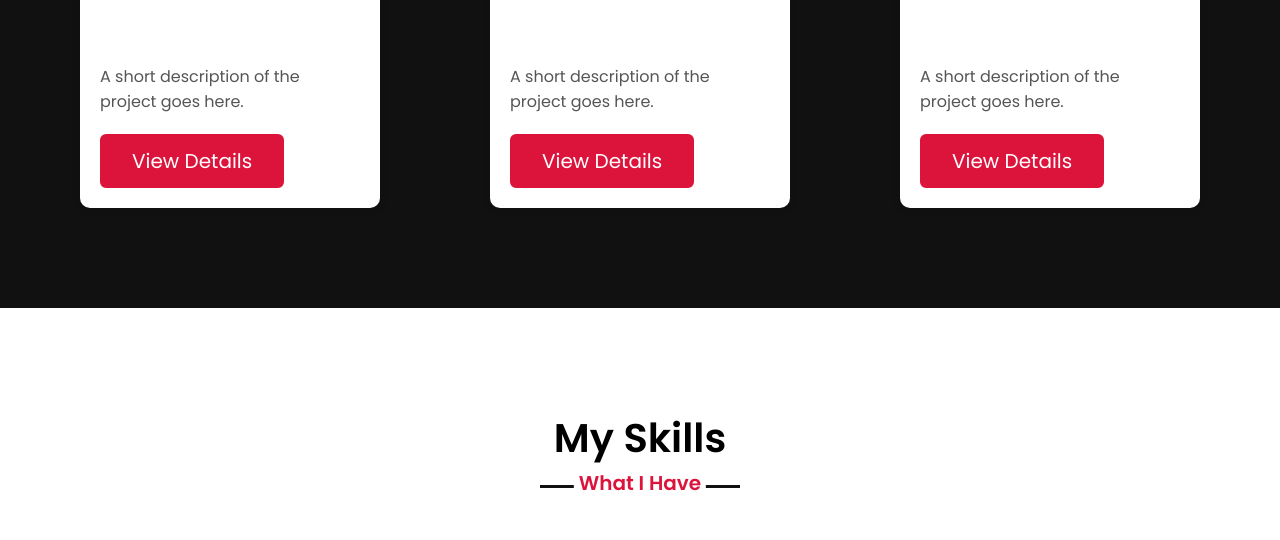
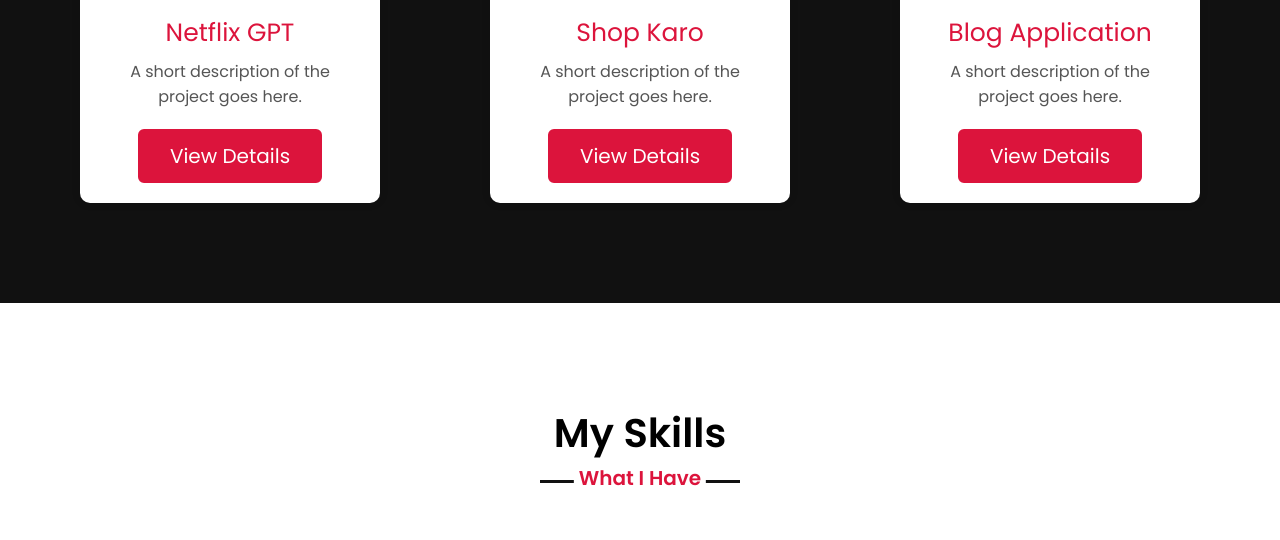
Before and after one commit to harishkgit9640/Personal_Portfolio, a plain HTML site: page index.html in a window 1280 px wide. Shown: the part 1959-2499 px from the top of the page. Drawn offline with nearby package versions, Linux system fonts and the light colour scheme; a web font is replaced by a local one.

Commit message:
some css changes

```diff
--- a/index.html
+++ b/index.html
@@ -94,23 +94,21 @@
         <div class="max-width">
             <div class="title">My Project</div>
             <div class="serv-content">
-
-
                 <div class="project-card">
                     <img src="./asset/projects/project-1.png" alt="Netflix GPT">
-                    <h3>Project One</h3>
+                    <h3 class="project-title">Netflix GPT</h3>
                     <p>A short description of the project goes here.</p>
                     <a href="https://github.com/harishkgit9640/Netflix-GPT.git" class="btn">View Details</a>
                 </div>
                 <div class="project-card">
                     <img src="./asset/projects/project-2.png" alt="Shop Karo">
-                    <h3>Project One</h3>
+                    <h3 class="project-title">Shop Karo</h3>
                     <p>A short description of the project goes here.</p>
                     <a href="https://github.com/harishkgit9640/shop-karo.git" class="btn">View Details</a>
                 </div>
                 <div class="project-card">
                     <img src="./asset/projects/project-1.png" alt="Blog Application">
-                    <h3>Project One</h3>
+                    <h3 class="project-title">Blog Application</h3>
                     <p>A short description of the project goes here.</p>
                     <a href="https://github.com/harishkgit9640/blog_application.git" class="btn">View Details</a>
                 </div>
--- a/style.css
+++ b/style.css
@@ -359,10 +359,17 @@ section {
 
 }
 
-.serv-content .card .text {
+.serv-content .project-title {
     font-size: 25px;
     font-weight: 500;
     margin: 10px 0 7px 0;
+}
+
+.project-title {
+    font-size: 25px;
+    font-weight: 600;
+    margin: 10px 0 7px 0;
+    color: crimson;
 }
 
 /* ========= Skills section styling ========== */
@@ -688,6 +695,7 @@ footer span a:hover {
 }
 
 .project-card {
+    text-align: center;
     background: #fff;
     width: 300px;
     padding: 20px;
```
